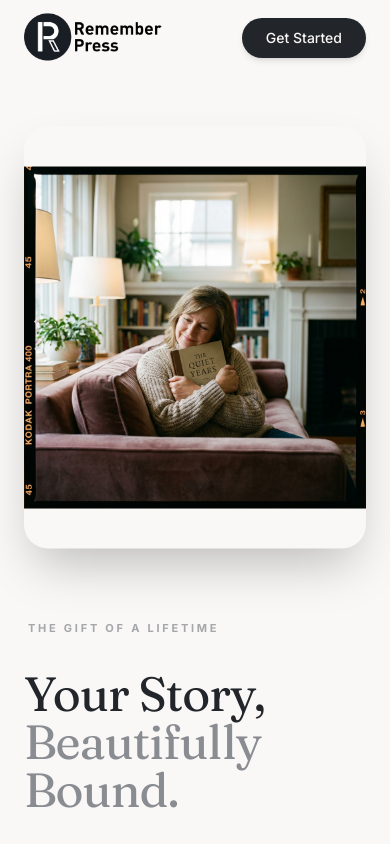
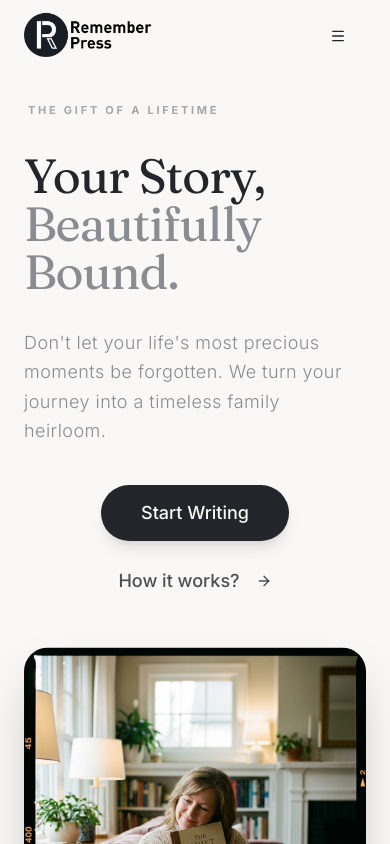
Before and after one commit to Sahil2012/remember_publisher, a Next.js app in the folder landing-page/: page / in a window 390 px wide. Shown: the top 844 px of the page. Built offline with nearby package versions, Linux system fonts and the light colour scheme.

Commit message:
fix: improved responsive design

```diff
--- a/landing-page/src/components/landing/Features.tsx
+++ b/landing-page/src/components/landing/Features.tsx
@@ -26,7 +26,7 @@ export function Features() {
             <div className="container px-6 md:px-8 mx-auto max-w-7xl">
 
                 {/* Section Header */}
-                <div className="mb-24 text-center max-w-3xl mx-auto">
+                <div className="mb-12 md:mb-24 text-center max-w-3xl mx-auto">
 
                     <motion.h2
                         initial={{ opacity: 0, y: 20 }}
@@ -42,7 +42,7 @@ export function Features() {
                         whileInView={{ opacity: 1, y: 0 }}
                         viewport={{ once: true }}
                         transition={{ duration: 0.6, delay: 0.1 }}
-                        className="text-xl text-muted-foreground font-sans font-light leading-relaxed"
+                        className="hidden md:block text-xl text-muted-foreground font-sans font-light leading-relaxed"
                     >
                         Choose the perfect format for your story. From personal memoirs to corporate legacies, we craft timeless heirlooms.
                     </motion.p>
--- a/landing-page/src/components/landing/Hero.tsx
+++ b/landing-page/src/components/landing/Hero.tsx
@@ -12,13 +12,13 @@ export function Hero() {
     const { hero } = content;
 
     return (
-        <section className="relative min-h-[90vh] flex flex-col justify-center pt-32 pb-20 overflow-hidden bg-background">
+        <section className="relative min-h-[90vh] flex flex-col justify-center pt-24 lg:pt-32 pb-20 overflow-hidden bg-background">
 
             <div className="container px-6 md:px-8 mx-auto max-w-7xl">
-                <div className="grid grid-cols-1 lg:grid-cols-2 gap-16 items-center">
+                <div className="grid grid-cols-1 lg:grid-cols-2 gap-12 lg:gap-24 items-center">
 
                     {/* Left Column: Power Content */}
-                    <div className="flex flex-col items-start text-left z-20 order-2 lg:order-1">
+                    <div className="flex flex-col items-start text-left z-20">
 
                         {/* Minimal Eyebrow - Refined Spacing */}
                         <motion.div
@@ -96,11 +96,11 @@ export function Hero() {
                         initial={{ opacity: 0, scale: 0.95, filter: "blur(10px)" }}
                         animate={{ opacity: 1, scale: 1, filter: "blur(0px)" }}
                         transition={{ duration: 1.5, delay: 0.2, ease: [0.16, 1, 0.3, 1] }}
-                        className="relative w-full h-[50vh] lg:h-[80vh] order-1 lg:order-2 flex items-center justify-center lg:justify-end"
+                        className="relative w-full aspect-square flex items-center justify-center lg:justify-end"
                     >
                         {/* Image with subtle floating animation */}
                         <motion.div
-                            className="relative w-full h-full max-w-xl mx-auto lg:mx-0 lg:ml-auto"
+                            className="relative w-full h-full mx-auto lg:mx-0 lg:ml-auto rounded-3xl overflow-hidden shadow-2xl"
                             animate={{ y: [0, -10, 0] }}
                             transition={{
                                 duration: 6,
@@ -112,7 +112,7 @@ export function Hero() {
                                 src="/julie_reading.png"
                                 alt="Julie hugging a book on the couch"
                                 fill
-                                className="object-contain object-center lg:object-right rounded-lg shadow-2xl"
+                                className="object-cover object-center"
                                 priority
                             />
                         </motion.div>
--- a/landing-page/src/components/landing/Navbar.tsx
+++ b/landing-page/src/components/landing/Navbar.tsx
@@ -1,9 +1,9 @@
-
 "use client";
 
 import { useState } from "react";
 import Link from "next/link";
-import { motion, useScroll, useMotionValueEvent } from "framer-motion";
+import { Menu, X } from "lucide-react";
+import { motion, useScroll, useMotionValueEvent, AnimatePresence } from "framer-motion";
 import { Button } from "@/components/ui/button";
 import { content } from "@/data/content";
 
@@ -16,25 +16,29 @@ export function Navbar() {
         { label: "Pricing", href: "#pricing" },
     ];
     const [scrolled, setScrolled] = useState(false);
+    const [isMenuOpen, setIsMenuOpen] = useState(false);
     const { scrollY } = useScroll();
 
     useMotionValueEvent(scrollY, "change", (latest) => {
         setScrolled(latest > 20);
     });
 
+    const toggleMenu = () => setIsMenuOpen(!isMenuOpen);
+
     return (
+        <>
             <motion.header
                 initial={{ y: -100 }}
                 animate={{ y: 0 }}
                 transition={{ duration: 0.6, ease: [0.16, 1, 0.3, 1] }}
-            className={`fixed top-0 left-0 right-0 z-50 transition-all duration-300 ${scrolled ? "bg-background/80 backdrop-blur-md border-b border-border/40 py-2 shadow-sm" : "bg-transparent py-2"
+                className={`fixed top-0 left-0 right-0 z-50 transition-all duration-300 ${scrolled || isMenuOpen ? "bg-background/80 backdrop-blur-md border-b border-border/40 py-2 shadow-sm" : "bg-transparent py-2"
                     }`}
             >
                 <div className="container mx-auto px-6 md:px-8 max-w-7xl flex items-center justify-between">
 
                     {/* Brand - Now in Serif */}
                     {/* Brand */}
-                <Link href="/" className="relative w-50 h-15">
+                    <Link href="/" className="relative w-40 h-14 md:w-48 md:h-14 z-50">
                         <img src="/rb-press.png" alt="Remember Press" className="object-contain w-full h-full object-left" />
                     </Link>
 
@@ -52,16 +56,83 @@ export function Navbar() {
                     </nav>
 
                     {/* Actions */}
-                <div className="flex items-center gap-4">
+                    <div className="flex items-center gap-4 z-50">
 
-                    <Link href="https://remember-publisher.vercel.app/">
+                        <Link href="https://remember-publisher.vercel.app/" className="hidden md:block">
                             <Button size="sm" className="cursor-pointer rounded-full px-6 h-10 font-sans font-medium bg-foreground text-background hover:bg-foreground/90 transition-colors shadow-md">
                                 Get Started
                             </Button>
                         </Link>
+
+                        {/* Mobile Menu Button */}
+                        <Button
+                            variant="ghost"
+                            onClick={toggleMenu}
+                            className="md:hidden text-foreground hover:bg-transparent relative z-50 w-14 h-14 p-0"
+                            aria-label="Toggle Menu"
+                        >
+                            {isMenuOpen ? <X className="w-10 h-10" /> : <Menu className="w-10 h-10" />}
+                        </Button>
                     </div>
 
                 </div>
             </motion.header>
+
+            {/* Premium Mobile Menu Overlay */}
+            <AnimatePresence>
+                {isMenuOpen && (
+                    <motion.div
+                        initial={{ opacity: 0, y: "-100%" }}
+                        animate={{ opacity: 1, y: 0 }}
+                        exit={{ opacity: 0, y: "-100%" }}
+                        transition={{ duration: 0.5, ease: [0.22, 1, 0.36, 1] }}
+                        className="fixed inset-0 z-40 bg-background flex flex-col items-center justify-center p-6 md:hidden"
+                    >
+                        <motion.nav
+                            className="flex flex-col items-center gap-8 w-full"
+                            initial="closed"
+                            animate="open"
+                            exit="closed"
+                            variants={{
+                                open: { transition: { staggerChildren: 0.1, delayChildren: 0.2 } },
+                                closed: { transition: { staggerChildren: 0.05, staggerDirection: -1 } }
+                            }}
+                        >
+                            {navItems.map((link) => (
+                                <motion.div
+                                    key={link.label}
+                                    variants={{
+                                        open: { opacity: 1, y: 0 },
+                                        closed: { opacity: 0, y: 20 }
+                                    }}
+                                >
+                                    <Link
+                                        href={link.href}
+                                        onClick={() => setIsMenuOpen(false)}
+                                        className="text-3xl md:text-4xl font-serif text-foreground hover:text-muted-foreground transition-colors tracking-tight"
+                                    >
+                                        {link.label}
+                                    </Link>
+                                </motion.div>
+                            ))}
+
+                            <motion.div
+                                className="pt-8 w-full flex justify-center"
+                                variants={{
+                                    open: { opacity: 1, y: 0 },
+                                    closed: { opacity: 0, y: 20 }
+                                }}
+                            >
+                                <Link href="https://remember-publisher.vercel.app/" onClick={() => setIsMenuOpen(false)} className="w-full max-w-xs">
+                                    <Button size="lg" className="w-full rounded-full h-14 text-lg font-medium shadow-xl">
+                                        Get Started
+                                    </Button>
+                                </Link>
+                            </motion.div>
+                        </motion.nav>
+                    </motion.div>
+                )}
+            </AnimatePresence>
+        </>
     );
 }
```
Lines whose indentation alone changed are shown as unchanged.
